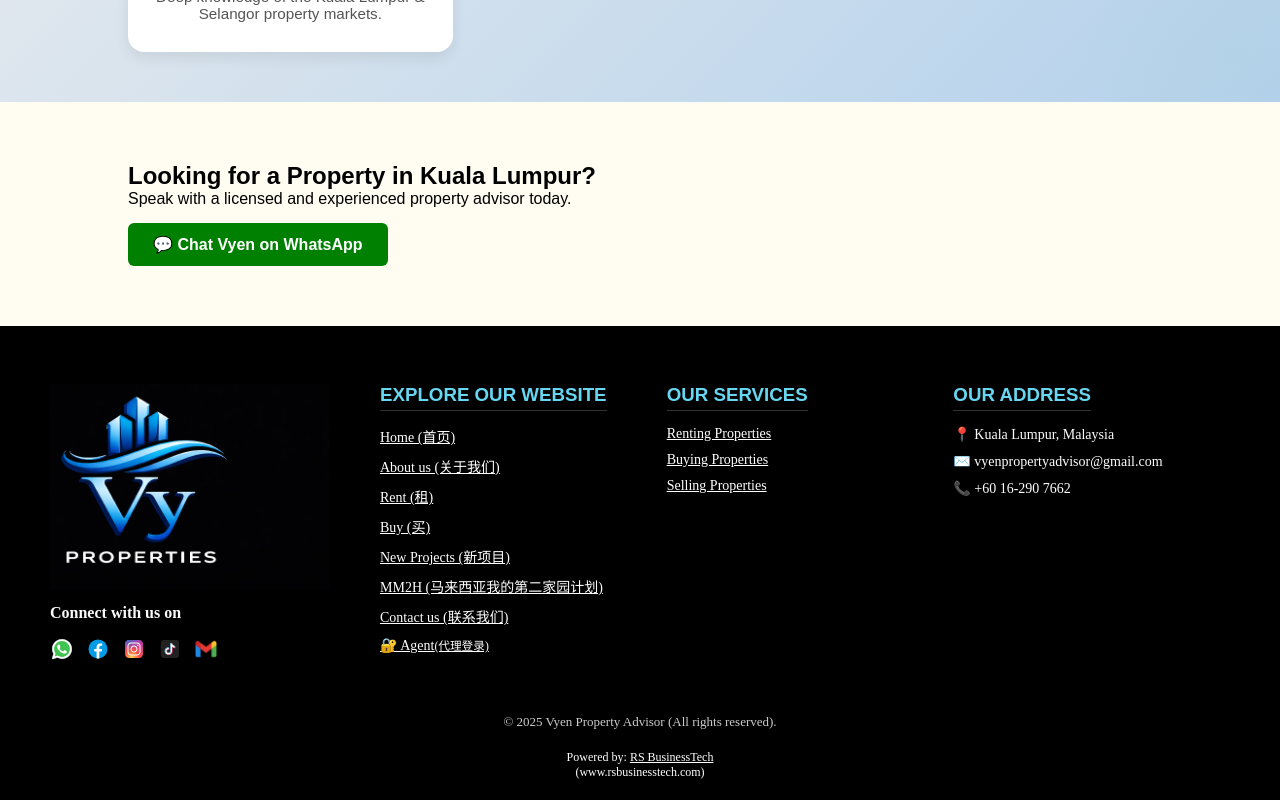
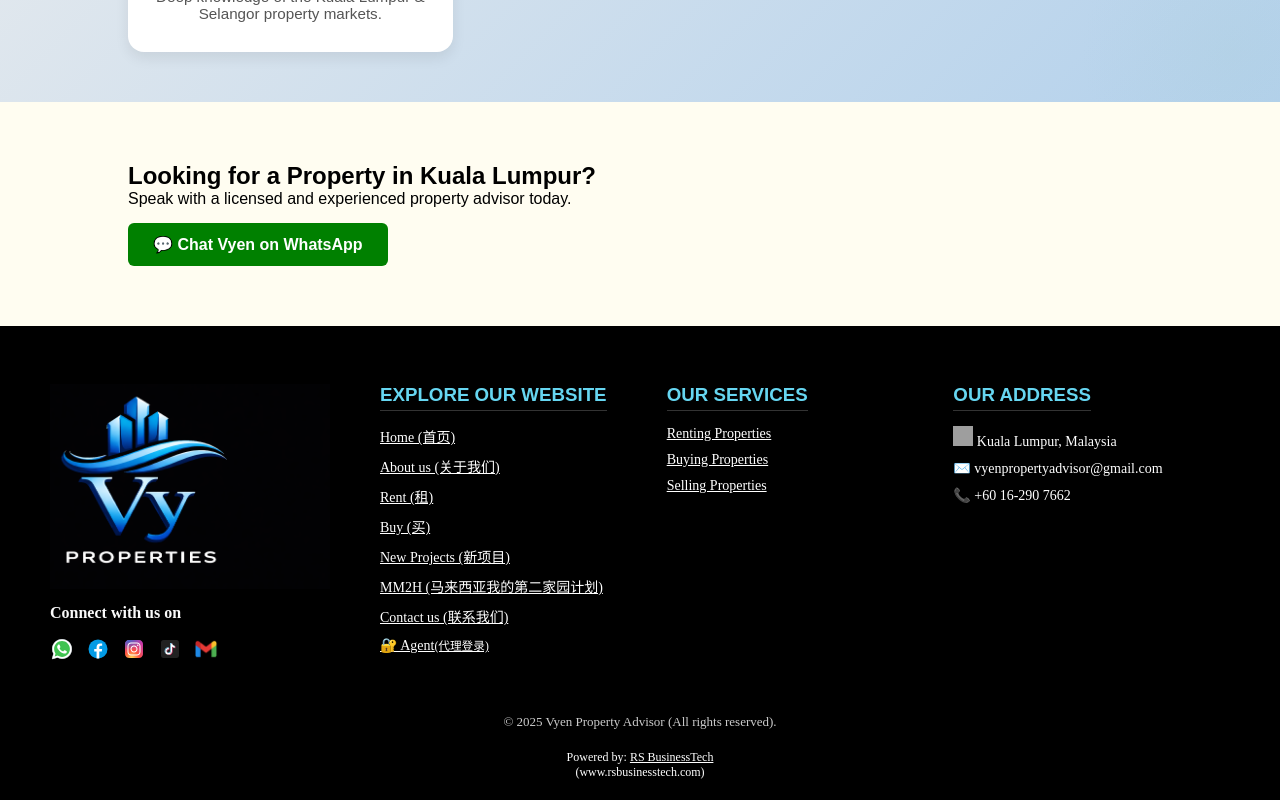
Before and after one commit to RSBusinessTech/vyenpropertyadvisor-ui, an Angular app: page /home in a window 1280 px wide. Shown: the part 3154-3954 px from the top of the page. Built offline with nearby package versions, Linux system fonts and the light colour scheme; grey boxes are pictures that could not be loaded.

Commit message:
CHanging incon

```diff
--- a/src/app/shared/footer/footer.component.html
+++ b/src/app/shared/footer/footer.component.html
@@ -46,7 +46,7 @@
       <div class="footer-section address-section">
         <h3 class="address-title">Our Address</h3>
         <ul class="address-list">
-          <li>📍 <a href="https://www.google.com/maps?q=Kuala+Lumpur+Malaysia" target="_blank" rel="noopener noreferrer">Kuala Lumpur, Malaysia</a></li>
+          <li><a href="https://www.google.com/maps?q=Kuala+Lumpur+Malaysia" target="_blank" rel="noopener noreferrer"><img src="https://cdn-icons-png.flaticon.com/512/684/684908.png" alt="Location" style="width:20px; height:20px;">&nbsp;Kuala Lumpur, Malaysia</a></li>
           <li>✉️ <a href="mailto:vyenpropertyadvisor@gmail.com">vyenpropertyadvisor@gmail.com</a></li>
           <li>📞 <a href="tel:+60162907662">+60 16-290 7662</a></li>
         </ul>
```
